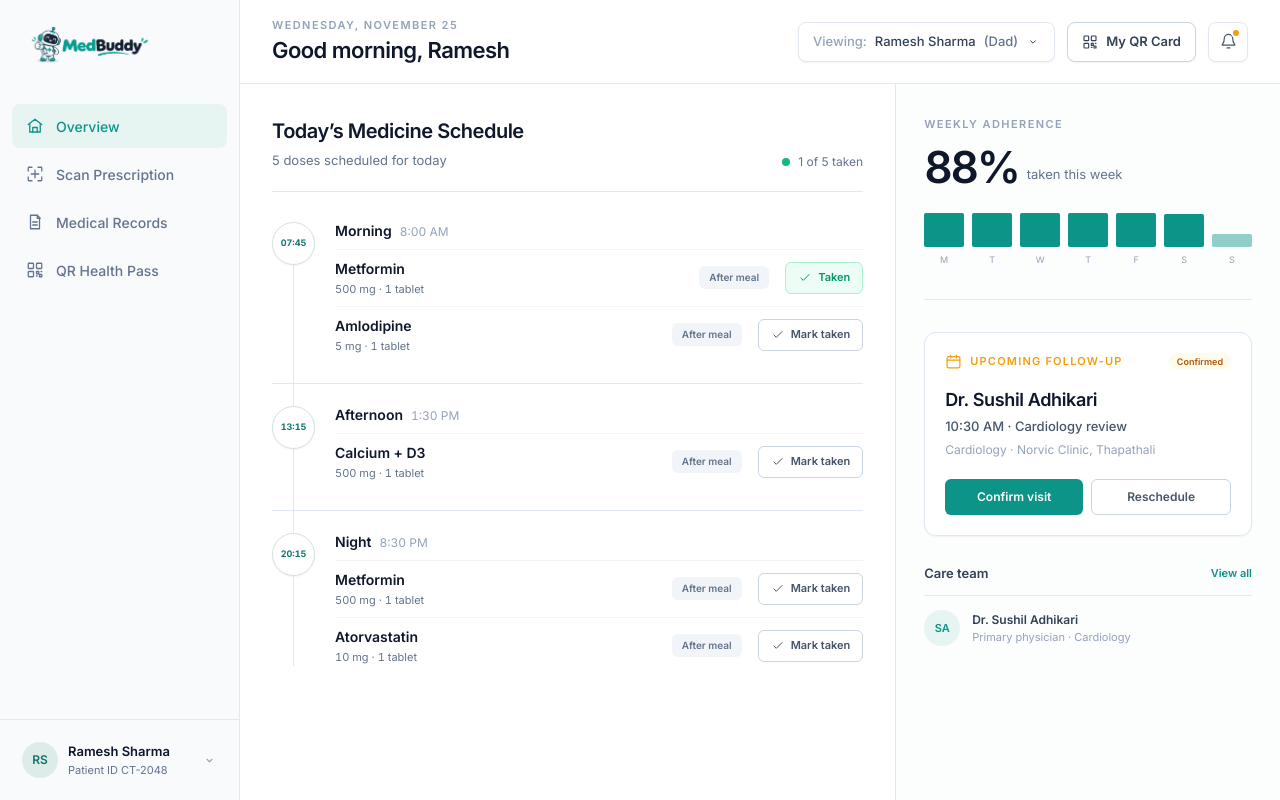
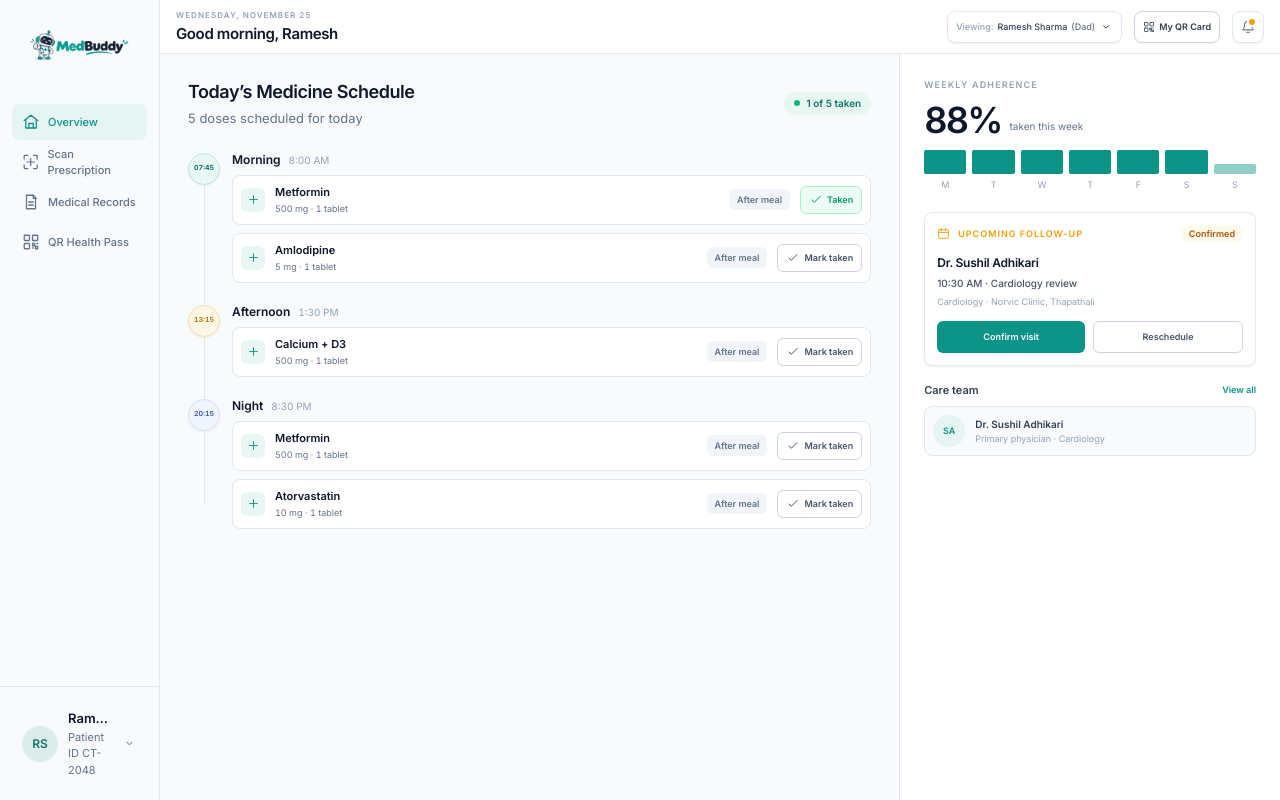
Before and after one commit to anishSub/MedBuddy, a Next.js app: page /dashboard in a window 1280 px wide. Built offline with nearby package versions, Linux system fonts and the light colour scheme; no server answers; the database is empty.

Commit message:
Feat-UI: Refactored the patient Dashboard page

```diff
--- a/src/app/dashboard/page.tsx
+++ b/src/app/dashboard/page.tsx
@@ -222,16 +222,22 @@ export default function DashboardPage() {
 
   const adherenceRate = patientDetail?.weekly_adherence || 88;
   const firstName = user?.full_name ? user.full_name.split(' ')[0] : 'Ramesh';
+  const appointmentDate = appointment?.appointment_date
+    ? new Date(`${appointment.appointment_date}T00:00:00`)
+    : null;
+  const appointmentDateLabel = appointmentDate && !Number.isNaN(appointmentDate.getTime())
+    ? appointmentDate.toLocaleDateString('en-US', { month: 'short', day: 'numeric' })
+    : null;
 
   return (
-    <PatientShell title={`Good morning, ${firstName}`} eyebrow={todayFormatted}>
-      <main className="flex flex-col xl:flex-row flex-1 min-h-0 overflow-y-auto xl:overflow-hidden">
+    <PatientShell title={`Good morning, ${firstName}`} eyebrow={todayFormatted} compact>
+      <main className="flex flex-col flex-1 min-h-0 overflow-y-auto bg-[#F8FAFC] md:flex-row md:overflow-hidden">
         {/* Schedule List Column */}
-        <div className="flex-1 w-full xl:w-[63%] xl:overflow-y-auto px-4 sm:px-6 lg:px-8 py-6 sm:py-8">
-          <div className="flex flex-wrap items-end justify-between border-b border-[#E2E8F0] pb-5 gap-3">
+        <div className="flex-1 w-full px-4 py-5 sm:px-6 sm:py-6 md:w-[66%] md:overflow-y-auto md:px-4 lg:px-7">
+          <div className="flex flex-wrap items-center justify-between gap-3">
             <div>
               <div className="flex items-center gap-2">
-                <h2 className="text-lg sm:text-[20px] font-semibold tracking-[-0.025em] text-[#0F172A]">
+                <h2 className="text-base sm:text-[18px] font-semibold tracking-[-0.025em] text-[#0F172A]">
                   Today’s Medicine Schedule
                 </h2>
                 {loading && (
@@ -244,46 +250,55 @@ export default function DashboardPage() {
                 {totalDoses} doses scheduled for today
               </p>
             </div>
-            <div className="flex items-center gap-2 text-[12px] text-[#64748B]">
-              <span className="h-2 w-2 rounded-full bg-[#10B981]" />
+            <div className="flex items-center gap-1.5 rounded-full bg-[#E8F7F1] px-2.5 py-1 text-[10px] font-semibold text-[#0F766E]">
+              <span className="h-1.5 w-1.5 rounded-full bg-[#10B981]" />
               {takenCount} of {totalDoses} taken
             </div>
           </div>
 
-          <div className="relative mt-2">
-            <div className="hidden sm:block absolute bottom-7 left-[21px] top-7 w-px bg-[#E2E8F0]" />
+          <div className="relative mt-3">
+            <div className="hidden sm:block absolute bottom-6 left-4 top-6 w-px bg-[#E2E8F0]" />
             {scheduleGroups.map((group) => (
               <div
                 key={group.time}
-                className="relative flex flex-col sm:flex-row border-b border-[#E2E8F0] py-5 last:border-b-0 gap-3 sm:gap-0"
+                className="relative flex flex-col sm:flex-row py-2.5 last:pb-0 gap-3 sm:gap-0"
               >
-                <div className="relative z-10 sm:mr-5 mt-0.5 grid h-[40px] w-[40px] sm:h-[43px] sm:w-[43px] shrink-0 place-items-center rounded-full border border-[#D5E2E0] bg-white text-[9px] font-bold tabular-nums text-[#0F766E] shadow-xs">
+                <div className={`relative z-10 sm:mr-3 mt-0.5 grid h-8 w-8 shrink-0 place-items-center rounded-full border text-[7px] font-bold tabular-nums shadow-xs ${
+                  group.time === 'Morning'
+                    ? 'border-[#B8E9E0] bg-[#E8F8F5] text-[#0F766E]'
+                    : group.time === 'Afternoon'
+                      ? 'border-[#F4DFAC] bg-[#FFF7E5] text-[#B7791F]'
+                      : 'border-[#D7E2FC] bg-[#F1F5FF] text-[#4563A8]'
+                }`}>
                   {group.icon}
                 </div>
                 <div className="min-w-0 flex-1">
-                  <div className="mb-2 flex items-baseline gap-2">
-                    <h3 className="text-[14px] font-semibold text-[#0F172A]">{group.time}</h3>
-                    <span className="text-[12px] tabular-nums text-[#94A3B8]">{group.hour}</span>
+                  <div className="mb-1.5 flex items-baseline gap-2">
+                    <h3 className="text-[12px] font-semibold text-[#0F172A]">{group.time}</h3>
+                    <span className="text-[10px] tabular-nums text-[#94A3B8]">{group.hour}</span>
                   </div>
                   {group.items.map((med) => {
                     const isTaken = takenKeys.has(`${med.id}_${group.slot}`);
                     return (
                       <div
                         key={med.id}
-                        className="flex flex-wrap sm:flex-nowrap items-center border-t border-[#F1F5F9] first:border-t-0 py-3 sm:py-0 sm:h-[57px] gap-2 sm:gap-4"
+                        className="mb-2 flex flex-wrap items-center gap-2 rounded-lg border border-[#E2E8F0] bg-white px-2 py-2 last:mb-0 sm:h-[50px] sm:flex-nowrap sm:gap-2.5 sm:py-0"
                       >
-                        <div className="flex-1 min-w-[160px]">
-                          <p className="text-[14px] font-semibold text-[#0F172A]">{med.name}</p>
-                          <p className="mt-0.5 text-[11px] tabular-nums text-[#64748B]">
+                        <div className="grid h-6 w-6 shrink-0 place-items-center rounded-md bg-[#E8F7F4] text-[#0D9488]">
+                          <Icon name="plus" size={13} />
+                        </div>
+                        <div className="min-w-[120px] flex-1">
+                          <p className="text-[11px] font-semibold text-[#0F172A]">{med.name}</p>
+                          <p className="mt-0.5 text-[9px] tabular-nums text-[#64748B]">
                             {med.dosage} · 1 {med.form.toLowerCase()}
                           </p>
                         </div>
-                        <span className="rounded-md bg-[#F1F5F9] px-2.5 py-1 text-[10px] font-semibold text-[#64748B] shrink-0">
+                        <span className="shrink-0 rounded-md bg-[#F1F5F9] px-2 py-1 text-[9px] font-semibold text-[#64748B]">
                           {med.meal_timing}
                         </span>
                         <button
                           onClick={() => toggleTaken(med.id, group.slot)}
-                          className={`ml-auto sm:ml-0 flex h-8 items-center gap-1.5 rounded-md border px-3 text-[11px] font-semibold transition shrink-0 ${
+                          className={`ml-auto flex h-7 shrink-0 items-center gap-1 rounded-md border px-2 text-[9px] font-semibold transition sm:ml-0 ${
                             isTaken
                               ? 'border-[#A7F3D0] bg-[#ECFDF5] text-[#059669]'
                               : 'border-[#CBD5E1] bg-white text-[#475569] hover:bg-slate-50'
@@ -302,21 +317,21 @@ export default function DashboardPage() {
         </div>
 
         {/* Adherence and upcoming appointments aside */}
-        <aside className="w-full xl:w-[37%] xl:overflow-y-auto border-t xl:border-t-0 xl:border-l border-[#E2E8F0] bg-[#FCFDFD] px-4 sm:px-6 lg:px-7 py-6 sm:py-8">
-          <p className="text-[11px] font-semibold uppercase tracking-[0.13em] text-[#94A3B8]">
+        <aside className="w-full border-t border-[#E2E8F0] bg-white px-4 py-5 sm:px-6 sm:py-6 md:w-[34%] md:overflow-y-auto md:border-l md:border-t-0 md:px-4 lg:px-6">
+          <p className="text-[9px] font-semibold uppercase tracking-[0.13em] text-[#94A3B8]">
             Weekly adherence
           </p>
-          <div className="mt-3 flex items-end gap-2">
-            <span className="text-3xl sm:text-[40px] xl:text-[44px] font-semibold leading-none tracking-[-0.05em] tabular-nums text-[#0F172A]">
+          <div className="mt-2.5 flex items-end gap-2">
+            <span className="text-3xl font-semibold leading-none tracking-[-0.05em] tabular-nums text-[#0F172A] sm:text-[36px]">
               {adherenceRate}%
             </span>
-            <span className="pb-1 text-[13px] text-[#64748B]">taken this week</span>
+            <span className="pb-1 text-[10px] text-[#64748B]">taken this week</span>
           </div>
 
           {/* Bar Chart */}
-          <div className="mt-6 flex h-[54px] items-end gap-2">
+          <div className="mt-3 flex h-[42px] items-end gap-1.5">
             {[78, 92, 86, 100, 70, 62, 24].map((v, i) => (
-              <div className="flex h-full flex-1 flex-col justify-end gap-1.5" key={i}>
+              <div className="flex h-full flex-1 flex-col justify-end gap-1" key={i}>
                 <div className="rounded-xs bg-[#D7ECE9]" style={{ height: `${v}%` }}>
                   <div
                     className="h-full rounded-xs bg-[#0D9488]"
@@ -331,12 +346,12 @@ export default function DashboardPage() {
           </div>
 
           {/* Upcoming follow-up card */}
-          <div className="mt-8 border-t border-[#E2E8F0] pt-6 sm:pt-8">
-            <div className="rounded-xl border border-[#E2E8F0] bg-white p-4 sm:p-5 shadow-xs">
+          <div className="mt-5">
+            <div className="rounded-lg border border-[#E2E8F0] bg-white p-3 shadow-xs">
               <div className="flex items-center justify-between">
                 <div className="flex items-center gap-2 text-[#F59E0B]">
-                  <Icon name="calendar" size={17} />
-                  <p className="text-[11px] font-semibold uppercase tracking-[0.11em]">
+                  <Icon name="calendar" size={13} />
+                  <p className="text-[9px] font-semibold uppercase tracking-[0.11em]">
                     Upcoming follow-up
                   </p>
                 </div>
@@ -350,27 +365,29 @@ export default function DashboardPage() {
                   {appointment?.status || 'Confirmed'}
                 </span>
               </div>
-              <h3 className="mt-4 text-[17px] sm:text-[18px] font-semibold tracking-[-0.02em] text-[#0F172A]">
+              <h3 className="mt-3 text-[12px] font-semibold tracking-[-0.02em] text-[#0F172A]">
                 {appointment?.doctor?.full_name || 'Dr. Sushil Adhikari'}
               </h3>
-              <p className="mt-1 text-[13px] font-medium text-[#475569]">
-                {appointment?.appointment_time || '10:30 AM'} · {appointment?.visit_type || 'Cardiology review'}
+              <p className="mt-1 text-[10px] font-medium text-[#475569]">
+                {appointmentDateLabel && `${appointmentDateLabel} · `}
+                {appointment?.appointment_time || '10:30 AM'} ·{' '}
+                {appointment?.visit_type || 'Cardiology review'}
               </p>
-              <p className="mt-1 text-[12px] text-[#94A3B8]">
+              <p className="mt-1 text-[9px] text-[#94A3B8]">
                 {appointment?.department || 'Cardiology'} · Norvic Clinic, Thapathali
               </p>
-              <div className="mt-5 flex gap-2">
+              <div className="mt-3 flex gap-2">
                 <button
                   disabled={updatingAppt}
                   onClick={() => handleUpdateAppointment('Confirmed')}
-                  className="h-9 flex-1 rounded-md bg-[#0D9488] text-[12px] font-semibold text-white transition hover:bg-[#0F766E] disabled:opacity-60"
+                  className="h-8 flex-1 rounded-md bg-[#0D9488] text-[9px] font-semibold text-white transition hover:bg-[#0F766E] disabled:opacity-60"
                 >
                   {appointment?.status === 'Confirmed' ? 'Visit confirmed' : 'Confirm visit'}
                 </button>
                 <button
                   disabled={updatingAppt}
                   onClick={() => handleUpdateAppointment('Reschedule Requested')}
-                  className="h-9 flex-1 rounded-md border border-[#CBD5E1] text-[12px] font-semibold text-[#475569] transition hover:bg-slate-50 disabled:opacity-60"
+                  className="h-8 flex-1 rounded-md border border-[#CBD5E1] text-[9px] font-semibold text-[#475569] transition hover:bg-slate-50 disabled:opacity-60"
                 >
                   Reschedule
                 </button>
@@ -379,19 +396,19 @@ export default function DashboardPage() {
           </div>
 
           {/* Care team */}
-          <div className="mt-7 flex items-center justify-between border-b border-[#E2E8F0] pb-3">
-            <p className="text-[13px] font-semibold text-[#334155]">Care team</p>
-            <button className="text-[11px] font-semibold text-[#0D9488] hover:underline">View all</button>
+          <div className="mt-4 flex items-center justify-between">
+            <p className="text-[11px] font-semibold text-[#334155]">Care team</p>
+            <button className="text-[9px] font-semibold text-[#0D9488] hover:underline">View all</button>
           </div>
-          <div className="flex items-center gap-3 py-3.5">
-            <div className="grid h-9 w-9 place-items-center rounded-full bg-[#E6F4F2] text-[11px] font-semibold text-[#0D9488]">
+          <div className="mt-2 flex items-center gap-2.5 rounded-lg border border-[#E2E8F0] bg-[#F8FAFC] px-2 py-2">
+            <div className="grid h-8 w-8 shrink-0 place-items-center rounded-full bg-[#E6F4F2] text-[9px] font-semibold text-[#0D9488]">
               SA
             </div>
-            <div>
-              <p className="text-[12px] font-semibold text-[#334155]">
+            <div className="min-w-0">
+              <p className="truncate text-[10px] font-semibold text-[#334155]">
                 {appointment?.doctor?.full_name || 'Dr. Sushil Adhikari'}
               </p>
-              <p className="text-[11px] text-[#94A3B8]">Primary physician · Cardiology</p>
+              <p className="text-[9px] text-[#94A3B8]">Primary physician · Cardiology</p>
             </div>
           </div>
         </aside>
--- a/src/components/patient/PatientHeader.tsx
+++ b/src/components/patient/PatientHeader.tsx
@@ -6,39 +6,68 @@ import { Icon } from '@/components/common/Icon';
 interface PatientHeaderProps {
   eyebrow?: string;
   title: string;
+  compact?: boolean;
 }
 
-export function PatientHeader({ eyebrow, title }: PatientHeaderProps) {
+export function PatientHeader({ eyebrow, title, compact = false }: PatientHeaderProps) {
   return (
-    <header className="flex h-16 sm:h-20 lg:h-[84px] shrink-0 items-center justify-between border-b border-[#E2E8F0] px-4 sm:px-6 lg:px-8 bg-white">
+    <header
+      className={`flex h-16 shrink-0 items-center justify-between border-b border-[#E2E8F0] bg-white px-4 sm:h-20 sm:px-6 ${
+        compact ? 'md:h-[54px] md:px-4' : 'lg:h-[84px] lg:px-8'
+      }`}
+    >
       <div className="min-w-0 pr-3">
         {eyebrow && (
-          <p className="mb-0.5 text-[10px] sm:text-[11px] font-semibold uppercase tracking-[0.13em] text-[#94A3B8]">
+          <p
+            className={`mb-0.5 text-[10px] font-semibold uppercase tracking-[0.13em] text-[#94A3B8] sm:text-[11px] ${
+              compact ? 'md:text-[8px]' : ''
+            }`}
+          >
             {eyebrow}
           </p>
         )}
-        <h1 className="truncate text-lg sm:text-xl lg:text-[22px] font-semibold tracking-[-0.025em] text-[#0F172A]">
+        <h1
+          className={`truncate text-lg font-semibold tracking-[-0.025em] text-[#0F172A] sm:text-xl ${
+            compact ? 'md:text-[15px]' : 'lg:text-[22px]'
+          }`}
+        >
           {title}
         </h1>
       </div>
       <div className="flex items-center gap-2 sm:gap-3 shrink-0">
-        <button className="hidden sm:flex h-9 sm:h-10 items-center gap-1.5 sm:gap-2 rounded-lg border border-[#E2E8F0] bg-white px-2.5 sm:px-3.5 text-[12px] sm:text-[13px] font-medium text-[#334155] shadow-xs hover:bg-slate-50">
+        <button
+          className={`hidden h-9 items-center gap-1.5 rounded-lg border border-[#E2E8F0] bg-white px-2.5 text-[12px] font-medium text-[#334155] shadow-xs hover:bg-slate-50 sm:flex sm:h-10 sm:gap-2 sm:px-3.5 sm:text-[13px] ${
+            compact ? 'md:h-8 md:gap-1 md:px-2 md:text-[9px]' : ''
+          }`}
+        >
           <span className="text-[#94A3B8]">Viewing:</span> Ramesh Sharma{' '}
           <span className="hidden md:inline text-[#64748B]">(Dad)</span>
           <Icon name="chevron" size={14} />
         </button>
         <Link
           href="/health-pass"
-          className="flex h-9 sm:h-10 items-center gap-1.5 sm:gap-2 rounded-lg border border-[#CBD5E1] bg-white px-2.5 sm:px-3.5 text-[12px] sm:text-[13px] font-semibold text-[#334155] shadow-xs hover:bg-slate-50"
+          className={`flex h-9 items-center gap-1.5 rounded-lg border border-[#CBD5E1] bg-white px-2.5 text-[12px] font-semibold text-[#334155] shadow-xs hover:bg-slate-50 sm:h-10 sm:gap-2 sm:px-3.5 sm:text-[13px] ${
+            compact ? 'md:h-8 md:gap-1 md:px-2 md:text-[9px]' : ''
+          }`}
         >
-          <Icon name="qr" size={16} />
+          <Icon
+            name="qr"
+            size={16}
+            className={compact ? 'md:h-3 md:w-3' : ''}
+          />
           <span className="hidden xs:inline sm:inline">My QR Card</span>
         </Link>
         <button
           aria-label="Notifications"
-          className="relative grid h-9 sm:h-10 w-9 sm:w-10 place-items-center rounded-lg border border-[#E2E8F0] bg-white text-[#475569] shadow-xs hover:bg-slate-50"
+          className={`relative grid h-9 w-9 place-items-center rounded-lg border border-[#E2E8F0] bg-white text-[#475569] shadow-xs hover:bg-slate-50 sm:h-10 sm:w-10 ${
+            compact ? 'md:h-8 md:w-8' : ''
+          }`}
         >
-          <Icon name="bell" size={17} />
+          <Icon
+            name="bell"
+            size={17}
+            className={compact ? 'md:h-3.5 md:w-3.5' : ''}
+          />
           <span className="absolute right-[8px] top-[7px] h-1.5 w-1.5 rounded-full bg-[#F59E0B] ring-2 ring-white" />
         </button>
       </div>
--- a/src/components/patient/PatientShell.tsx
+++ b/src/components/patient/PatientShell.tsx
@@ -6,15 +6,20 @@ interface PatientShellProps {
   title: string;
   eyebrow?: string;
   active?: string;
+  compact?: boolean;
   children: ReactNode;
 }
 
-export function PatientShell({ title, eyebrow, children }: PatientShellProps) {
+export function PatientShell({ title, eyebrow, compact = false, children }: PatientShellProps) {
   return (
-    <div className="w-full min-h-screen flex flex-col lg:flex-row bg-white lg:h-screen lg:overflow-hidden">
-      <PatientSidebar />
+    <div
+      className={`w-full min-h-screen flex flex-col bg-white ${
+        compact ? 'md:flex-row md:h-screen md:overflow-hidden' : 'lg:flex-row lg:h-screen lg:overflow-hidden'
+      }`}
+    >
+      <PatientSidebar compact={compact} />
       <div className="flex min-w-0 flex-1 flex-col h-full overflow-hidden">
-        <PatientHeader title={title} eyebrow={eyebrow} />
+        <PatientHeader title={title} eyebrow={eyebrow} compact={compact} />
         <div className="flex-1 min-h-0 flex flex-col overflow-y-auto">
           {children}
         </div>
--- a/src/components/patient/PatientSidebar.tsx
+++ b/src/components/patient/PatientSidebar.tsx
@@ -14,6 +14,10 @@ interface NavItem {
   icon: IconName;
 }
 
+interface PatientSidebarProps {
+  compact?: boolean;
+}
+
 const navItems: NavItem[] = [
   { href: '/dashboard', label: 'Overview', icon: 'home' },
   { href: '/scan', label: 'Scan Prescription', icon: 'scan' },
@@ -21,7 +25,7 @@ const navItems: NavItem[] = [
   { href: '/health-pass', label: 'QR Health Pass', icon: 'qr' },
 ];
 
-export function PatientSidebar() {
+export function PatientSidebar({ compact = false }: PatientSidebarProps) {
   const pathname = usePathname();
   const [mobileOpen, setMobileOpen] = useState(false);
   const { user, patientDetail, logout } = useAuth();
@@ -36,7 +40,9 @@ export function PatientSidebar() {
         <Logo href="/dashboard" />
         <button
           onClick={() => setMobileOpen(false)}
-          className="lg:hidden p-1.5 rounded-md text-[#64748B] hover:bg-slate-200"
+          className={`p-1.5 rounded-md text-[#64748B] hover:bg-slate-200 ${
+            compact ? 'md:hidden' : 'lg:hidden'
+          }`}
           aria-label="Close menu"
         >
           <Icon name="plus" size={20} className="rotate-45" />
@@ -52,6 +58,8 @@ export function PatientSidebar() {
               href={item.href}
               onClick={() => setMobileOpen(false)}
               className={`flex h-11 w-full items-center gap-3 rounded-lg px-3.5 text-[14px] font-medium transition-colors ${
+                compact ? 'md:h-9 md:gap-2 md:px-2.5 md:text-[11px]' : ''
+              } ${
                 isActive
                   ? 'bg-[#E6F4F2] text-[#0D9488]'
                   : 'text-[#64748B] hover:bg-slate-100 hover:text-[#0F172A]'
@@ -86,7 +94,11 @@ export function PatientSidebar() {
   return (
     <>
       {/* Mobile Header Bar with Hamburger */}
-      <div className="lg:hidden flex items-center justify-between border-b border-[#E2E8F0] bg-[#F8FAFC] px-4 py-3 shrink-0">
+      <div
+        className={`flex items-center justify-between border-b border-[#E2E8F0] bg-[#F8FAFC] px-4 py-3 shrink-0 ${
+          compact ? 'md:hidden' : 'lg:hidden'
+        }`}
+      >
         <Logo href="/dashboard" />
         <button
           onClick={() => setMobileOpen(true)}
@@ -104,7 +116,9 @@ export function PatientSidebar() {
       {/* Mobile Drawer Overlay */}
       {mobileOpen && (
         <div
-          className="lg:hidden fixed inset-0 z-50 bg-[#0F172A]/40 backdrop-blur-xs flex"
+          className={`fixed inset-0 z-50 bg-[#0F172A]/40 backdrop-blur-xs flex ${
+            compact ? 'md:hidden' : 'lg:hidden'
+          }`}
           onClick={() => setMobileOpen(false)}
         >
           <aside
@@ -117,7 +131,11 @@ export function PatientSidebar() {
       )}
 
       {/* Desktop/Laptop Sidebar */}
-      <aside className="hidden lg:flex h-full w-56 xl:w-60 shrink-0 flex-col border-r border-[#E2E8F0] bg-[#F8FAFC]">
+      <aside
+        className={`hidden h-full shrink-0 flex-col border-r border-[#E2E8F0] bg-[#F8FAFC] ${
+          compact ? 'md:flex md:w-40' : 'lg:flex lg:w-56 xl:w-60'
+        }`}
+      >
         {navContent}
       </aside>
     </>
```
